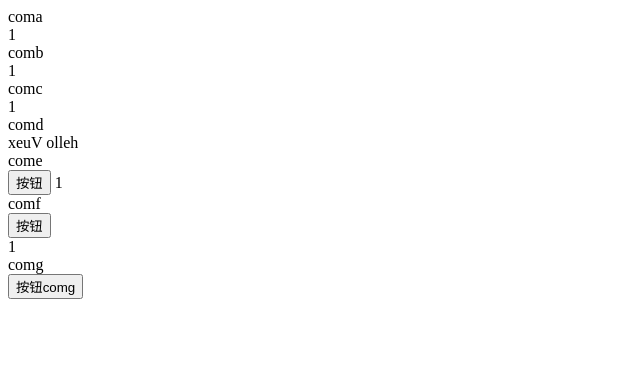
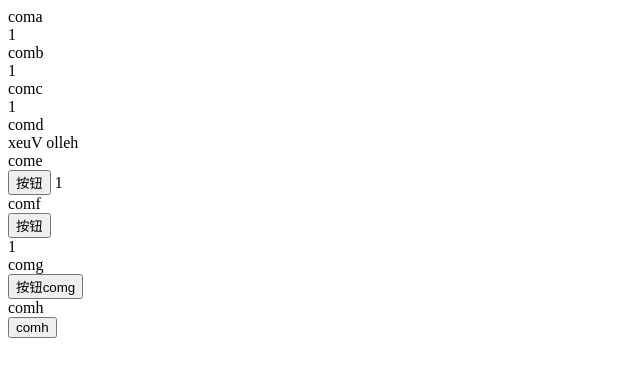
Before and after one commit to DuHuaL/vuex-demo2, a Vue app: page / in a window 1280 px wide. Shown: the top 376 px of the page, without its empty margins (0-640 px from the left). Built offline with nearby package versions, Linux system fonts and the light colour scheme.

Commit message:
actions传参及映射的用法

```diff
--- a/src/App.vue
+++ b/src/App.vue
@@ -7,6 +7,7 @@
     <come></come>
     <comf></comf>
     <comg></comg>
+    <comh></comh>
   </div>
 </template>
 
@@ -18,6 +19,7 @@
 import come from '@/components/come';
 import comf from '@/components/comf';
 import comg from '@/components/comg';
+import comh from '@/components/comh';
 
 export default {
   name: 'App',
@@ -28,7 +30,8 @@
     comd,
     come,
     comf,
-    comg
+    comg,
+    comh
   }
 };
 </script>
--- /dev/null
+++ b/src/components/comh.vue
@@ -0,0 +1,35 @@
+<template>
+  <div>
+    comh
+    <br>
+    <button @click="handleClick">comh</button>
+  </div>
+</template>
+
+<script>
+import { mapActions } from 'vuex';
+export default {
+  methods: {
+    handleClick() {
+      // 调用action
+      // this.$store.dispatch({
+      //   type: 'setCount',
+      //   num: 10
+      // })
+
+      // 映射调用
+      this.setCount({
+        num: 8
+      });
+    },
+    // 使用映射mapActions
+    ...mapActions([
+      'setCount'
+    ])
+  }
+};
+</script>
+
+<style>
+
+</style>
--- a/src/store/index.js
+++ b/src/store/index.js
@@ -28,14 +28,12 @@
   },
   actions: {
     // context是上下文，包括state，getters，mutations,,dispatch()方法是调用自己
-    setCount(context) {
+    setCount(context, payload) {
       // console.log(context);
-      setTimeout(() => {
-        context.commit({
-          type: 'increate',
-          num: 5
-        });
-      }, 2000);
+      context.commit({
+        type: 'increate',
+        num: payload.num
+      });
     }
   }
 });
```
